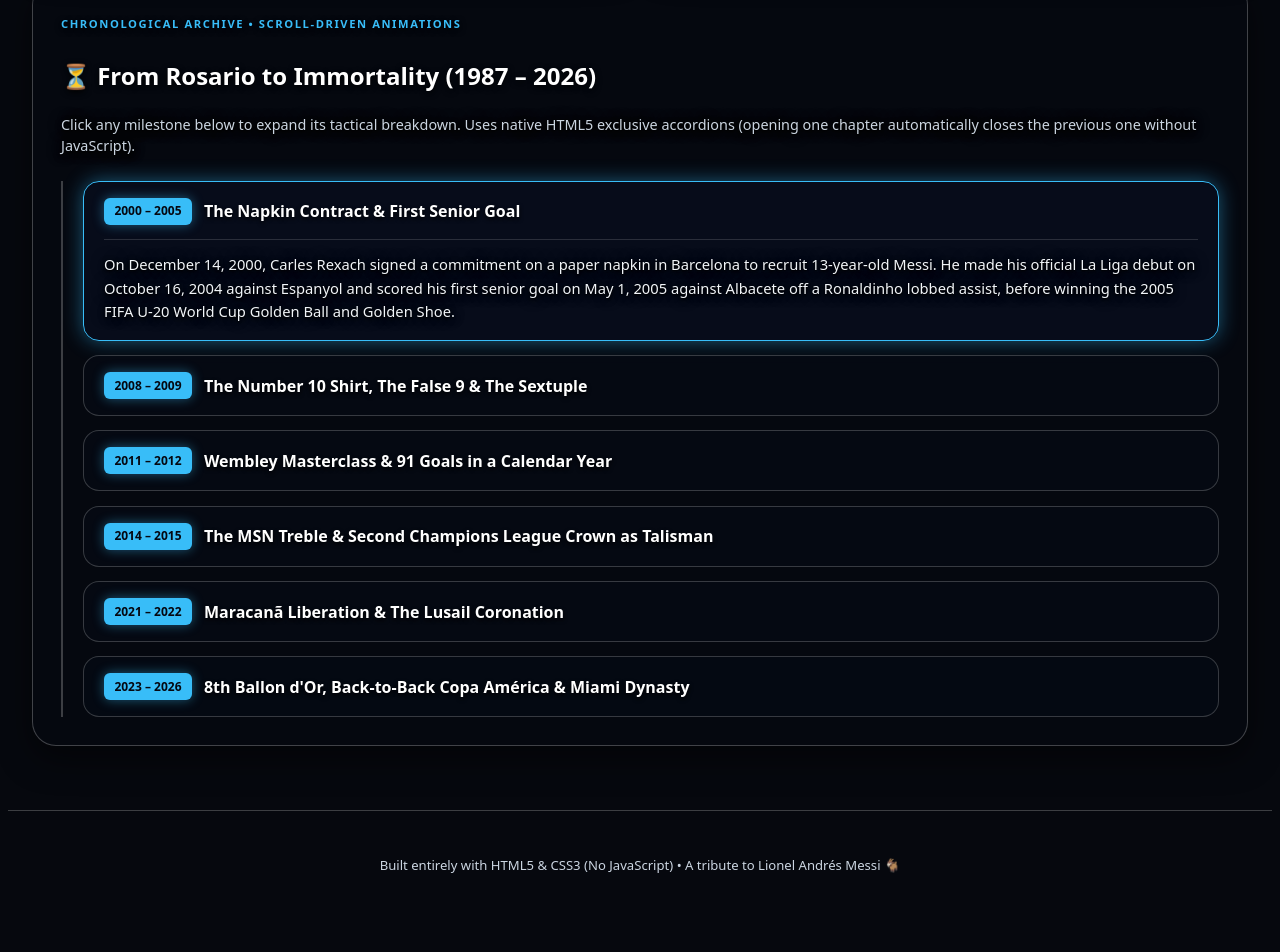
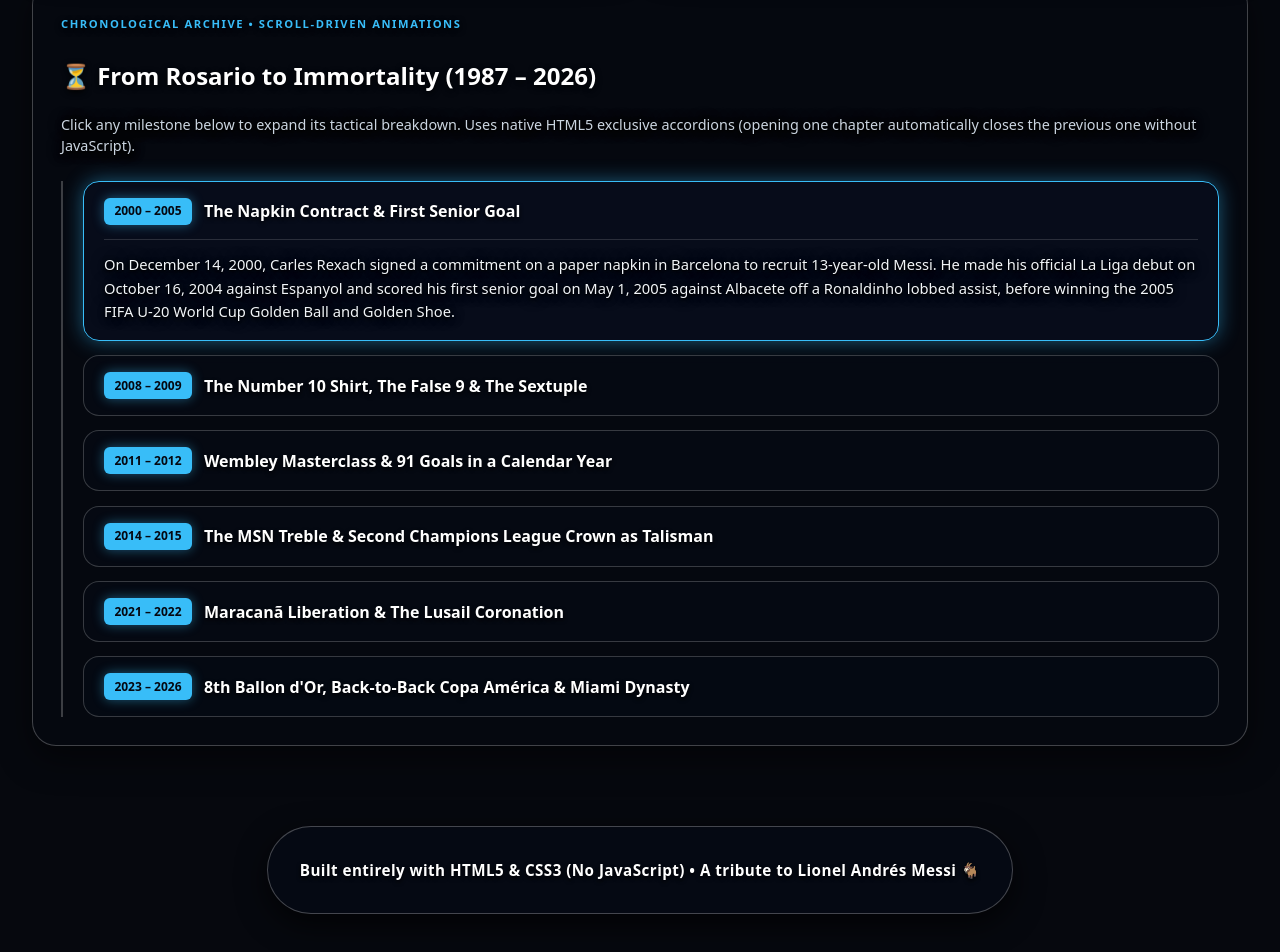
Before and after one commit to rajdeep-5370/MESSI-ETERNAL-ARCHIVE, a plain HTML site: page index.html in a window 1280 px wide. Shown: the part 1852-2804 px from the top of the page. Drawn offline with Linux system fonts and the light colour scheme.

Commit message:
Revamp site footer styles for improved aesthetics

```diff
--- a/css/02-base-layout.css
+++ b/css/02-base-layout.css
@@ -422,11 +422,23 @@
 }
 
 .site-footer {
-    text-align: center;
-    padding: 2rem 1rem 3rem;
-    color: var(--text-muted);
-    font-size: 0.82rem;
-    border-top: 1px solid var(--card-border);
+  text-align: center;
+  margin: 1rem auto 2.5rem;
+  padding: 1rem 2rem;
+  max-width: fit-content;
+  background: rgba(6, 10, 20, 0.85);
+  border: 1px solid rgba(255, 255, 255, 0.25);
+  border-radius: 999px;
+  color: #ffffff;
+  font-size: 0.95rem;
+  font-weight: 700;
+  letter-spacing: 0.03em;
+  box-shadow: 0 10px 30px rgba(0, 0, 0, 0.7);
+  text-shadow: 0 2px 4px #000000;
+}
+
+.site-footer strong {
+  color: var(--gold);
 }
 
 /* All-Time 2026 Career Totals Ribbon */
```
